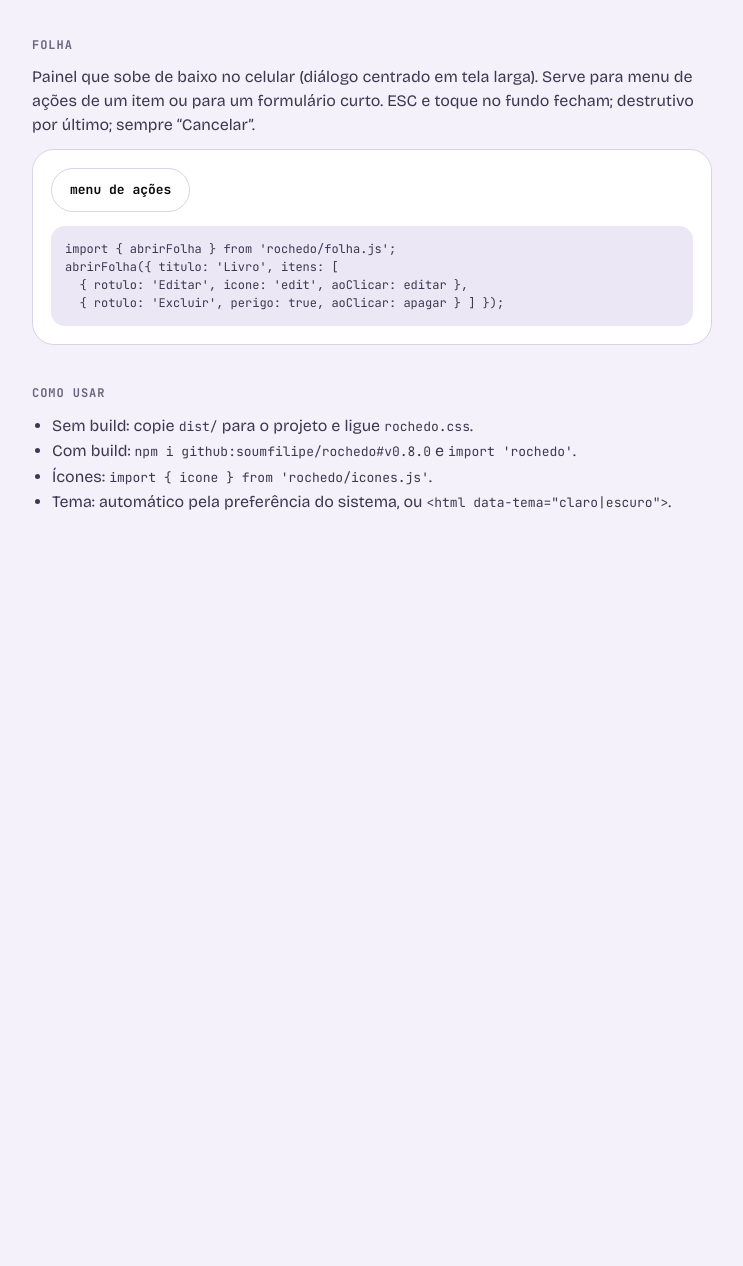
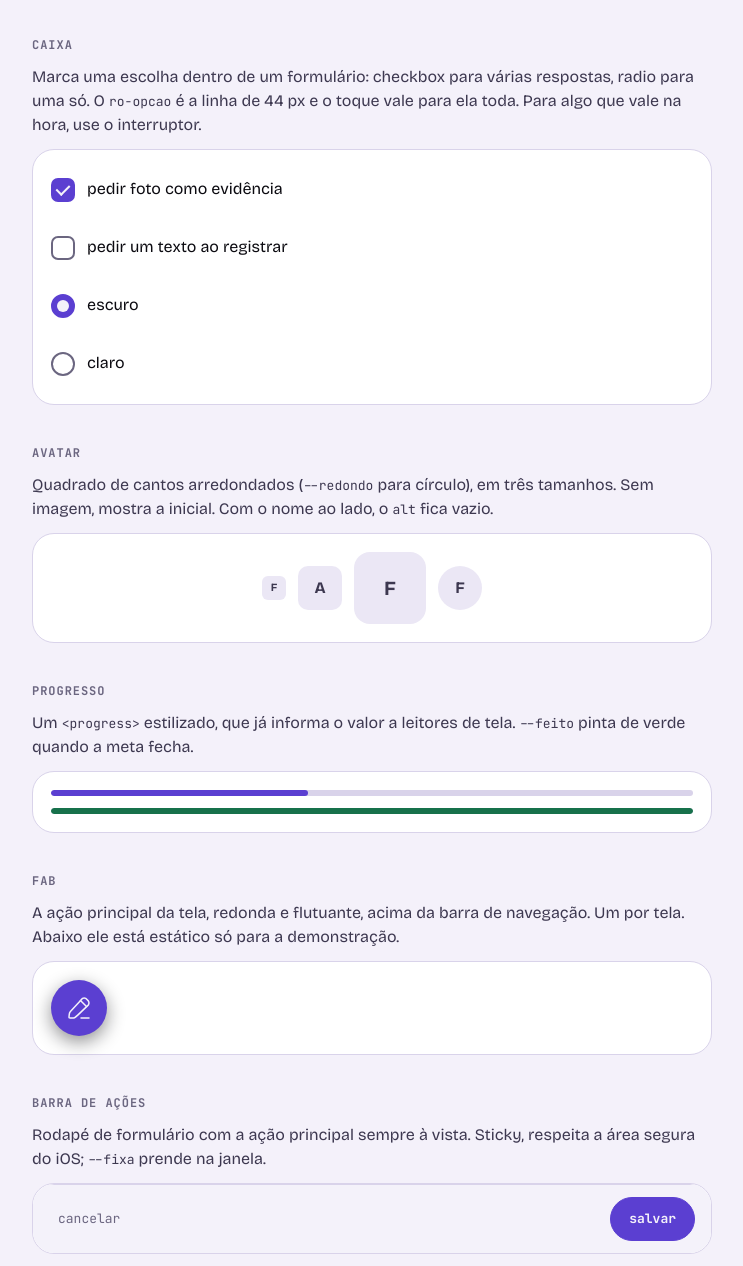
Before and after one commit to soumfilipe/rochedo, a website: page docs/index.html in a window 1280 px wide. Shown: the part 6494-7760 px from the top of the page, without its empty margins (268-1011 px from the left). Before the commit the page ends 7089 px from the top, so only its background shows below. Drawn offline with Linux system fonts and the light colour scheme.

Commit message:
Rochedo 0.12: caixa, avatar, progresso, fab e barra de ações
Co-Authored-By: Claude Sonnet 5.5 <noreply@anthropic.com>
Claude-Session: https://claude.ai/code/session_01XiKFt5i2sw42uYicfj63Kv

```diff
--- a/docs/index.html
+++ b/docs/index.html
@@ -260,6 +260,51 @@ confirmar(botao, () => apagar(id), { rotulo: 'toque de novo para apagar' });</pr
   </section>
 
   <section>
+    <h2>caixa</h2>
+    <p>Marca uma escolha dentro de um formulário: checkbox para várias respostas, radio para uma só. O <code>ro-opcao</code> é a linha de 44 px e o toque vale para ela toda. Para algo que vale na hora, use o interruptor.</p>
+    <div class="cartao" style="display:flex;flex-direction:column">
+      <label class="ro-opcao"><input class="ro-caixa" type="checkbox" checked> pedir foto como evidência</label>
+      <label class="ro-opcao"><input class="ro-caixa" type="checkbox"> pedir um texto ao registrar</label>
+      <label class="ro-opcao"><input class="ro-caixa" type="radio" name="cx" checked> escuro</label>
+      <label class="ro-opcao"><input class="ro-caixa" type="radio" name="cx"> claro</label>
+    </div>
+  </section>
+
+  <section>
+    <h2>avatar</h2>
+    <p>Quadrado de cantos arredondados (<code>--redondo</code> para círculo), em três tamanhos. Sem imagem, mostra a inicial. Com o nome ao lado, o <code>alt</code> fica vazio.</p>
+    <div class="cartao" style="display:flex;gap:12px;align-items:center">
+      <div style="display:flex;gap:12px;align-items:center"><span class="ro-avatar ro-avatar--pequeno" aria-hidden="true">f</span>
+      <span class="ro-avatar" aria-hidden="true">a</span>
+      <span class="ro-avatar ro-avatar--grande" aria-hidden="true">f</span>
+      <span class="ro-avatar ro-avatar--redondo" aria-hidden="true">f</span>
+    </div></div>
+  </section>
+
+  <section>
+    <h2>progresso</h2>
+    <p>Um <code>&lt;progress&gt;</code> estilizado, que já informa o valor a leitores de tela. <code>--feito</code> pinta de verde quando a meta fecha.</p>
+    <div class="cartao" style="display:flex;flex-direction:column;gap:12px">
+      <progress class="ro-progresso" value="40" max="100" aria-label="livro lido"></progress>
+      <progress class="ro-progresso ro-progresso--feito" value="100" max="100" aria-label="meta cumprida"></progress>
+    </div>
+  </section>
+
+  <section>
+    <h2>fab</h2>
+    <p>A ação principal da tela, redonda e flutuante, acima da barra de navegação. Um por tela. Abaixo ele está estático só para a demonstração.</p>
+    <div class="cartao"><button class="ro-fab" id="fab-1" type="button" aria-label="escrever" style="position:static"></button></div>
+  </section>
+
+  <section>
+    <h2>barra de ações</h2>
+    <p>Rodapé de formulário com a ação principal sempre à vista. Sticky, respeita a área segura do iOS; <code>--fixa</code> prende na janela.</p>
+    <div class="cartao" style="padding:0;overflow:hidden">
+      <div class="ro-barra-acoes" style="position:static"><button class="ro-botao ro-botao--quieto" type="button">cancelar</button><button class="ro-botao ro-botao--principal" type="button">salvar</button></div>
+    </div>
+  </section>
+
+  <section>
     <h2>folha</h2>
     <p>Painel que sobe de baixo no celular (diálogo centrado em tela larga). Serve para menu de ações de um item ou para um formulário curto. ESC e toque no fundo fecham; destrutivo por último; sempre “Cancelar”.</p>
     <div class="cartao">
@@ -292,6 +337,7 @@ abrirFolha({ titulo: 'Livro', itens: [
   document.querySelector('#ca-1').append(icone('search', 20)); document.querySelector('#ca-2').append(icone('back', 22));
   document.querySelectorAll('#ba-1 .ro-barra__icone').forEach((el, i) => el.prepend(icone(['home', 'notifications', 'clock', 'bookmark'][i], 24)));
   document.querySelector('#ba-1 .ro-barra__acao').append(icone('add', 26));
+  document.getElementById('fab-1').append(icone('edit', 24));
   import { confirmar } from '../dist/confirmar.js';
   confirmar(document.getElementById('apagar'), () => aviso('Apagado (de mentira)'), { rotulo: 'toque de novo para apagar' });
   document.getElementById('av-1').onclick = () => aviso('Nota salva');
--- a/package.json
+++ b/package.json
@@ -1,6 +1,6 @@
 {
   "name": "rochedo",
-  "version": "0.11.0",
+  "version": "0.12.0",
   "description": "Rochedo: design system de Filipe Costa (variáveis, fontes, ícones e componentes em CSS puro).",
   "type": "module",
   "files": ["dist", "src"],
--- /dev/null
+++ b/src/componentes/avatar.css
@@ -0,0 +1,23 @@
+/* Avatar: imagem de uma pessoa ou conta, quadrada com cantos arredondados.
+   <img class="ro-avatar" src="…" alt="">           (alt vazio quando o nome aparece ao lado)
+   <span class="ro-avatar" aria-hidden="true">F</span>   (sem imagem: a inicial)
+   Tamanhos: --pequeno 24px, padrão 44px, --grande 72px. ro-avatar--redondo para círculo. */
+.ro-avatar {
+  flex: none;
+  box-sizing: border-box;
+  display: inline-flex;
+  align-items: center;
+  justify-content: center;
+  width: 44px;
+  height: 44px;
+  border-radius: 10px;
+  background: var(--ro-superficie-2);
+  color: var(--ro-texto-forte-apoio);
+  font: 700 var(--ro-tam-corpo)/1 var(--ro-fonte-titulo);
+  text-transform: uppercase;
+  object-fit: cover;
+  overflow: hidden;
+}
+.ro-avatar--pequeno { width: 24px; height: 24px; border-radius: 6px; font-size: var(--ro-tam-micro); }
+.ro-avatar--grande { width: 72px; height: 72px; border-radius: 16px; font-size: var(--ro-tam-destaque); }
+.ro-avatar--redondo { border-radius: 50%; }
--- /dev/null
+++ b/src/componentes/barra-acoes.css
@@ -0,0 +1,23 @@
+/* Barra de ações: rodapé de um formulário ou editor, com a ação principal e as secundárias sempre à vista.
+   <div class="ro-barra-acoes">
+     <button class="ro-botao ro-botao--quieto">cancelar</button>
+     <button class="ro-botao ro-botao--principal">salvar</button>
+   </div>
+   Fica colada ao fim da tela (sticky) e respeita a área segura do iOS. ro-barra-acoes--fixa a prende à janela. */
+.ro-barra-acoes {
+  position: sticky;
+  bottom: 0;
+  z-index: 8;
+  box-sizing: border-box;
+  display: flex;
+  align-items: center;
+  justify-content: flex-end;
+  gap: var(--ro-espaco-2);
+  padding: var(--ro-espaco-3) var(--ro-espaco-4) calc(var(--ro-espaco-3) + env(safe-area-inset-bottom));
+  background: color-mix(in srgb, var(--ro-fundo) 92%, transparent);
+  -webkit-backdrop-filter: blur(14px);
+  backdrop-filter: blur(14px);
+  border-top: 1px solid var(--ro-borda);
+}
+.ro-barra-acoes--fixa { position: fixed; left: 0; right: 0; }
+.ro-barra-acoes > .ro-botao--principal { margin-left: auto; }
--- /dev/null
+++ b/src/componentes/caixa.css
@@ -0,0 +1,52 @@
+/* Caixa: marca uma escolha dentro de um formulário (não vale na hora; para isso, use o interruptor).
+   Checkbox: várias respostas possíveis. Radio: uma só dentre várias.
+   <label class="ro-opcao"><input class="ro-caixa" type="checkbox"> pedir foto como evidência</label>
+   <label class="ro-opcao"><input class="ro-caixa" type="radio" name="tema" value="claro"> claro</label>
+   A .ro-opcao é a linha de 44 px: o toque vale para ela toda. */
+.ro-opcao {
+  display: flex;
+  align-items: center;
+  gap: var(--ro-espaco-3);
+  min-height: var(--ro-alvo);
+  color: var(--ro-texto);
+  font: 400 var(--ro-tam-corpo)/1.4 var(--ro-fonte-titulo);
+  cursor: pointer;
+}
+.ro-caixa {
+  appearance: none;
+  -webkit-appearance: none;
+  position: relative;
+  flex: none;
+  width: 24px;
+  height: 24px;
+  margin: 0;
+  border: 2px solid var(--ro-apoio);
+  border-radius: 7px;
+  background: transparent;
+  cursor: pointer;
+  transition: background var(--ro-rapido) var(--ro-easing), border-color var(--ro-rapido);
+  -webkit-tap-highlight-color: transparent;
+}
+.ro-caixa[type='radio'] { border-radius: 50%; }
+.ro-caixa:checked { background: var(--ro-acento); border-color: var(--ro-acento); }
+.ro-caixa[type='checkbox']:checked::after {
+  content: '';
+  position: absolute;
+  left: 6px;
+  top: 2px;
+  width: 6px;
+  height: 11px;
+  border: solid var(--ro-sobre-acento);
+  border-width: 0 2.5px 2.5px 0;
+  transform: rotate(45deg);
+}
+.ro-caixa[type='radio']:checked::after {
+  content: '';
+  position: absolute;
+  inset: 4px;
+  border-radius: 50%;
+  background: var(--ro-sobre-acento);
+}
+.ro-caixa:focus-visible { outline: 2px solid var(--ro-foco); outline-offset: 2px; }
+.ro-caixa:disabled { opacity: 0.45; cursor: not-allowed; }
+@media (prefers-reduced-motion: reduce) { .ro-caixa { transition: none; } }
--- /dev/null
+++ b/src/componentes/fab.css
@@ -0,0 +1,26 @@
+/* Fab: a ação principal da tela, redonda e flutuante (escrever, capturar, criar).
+   <button class="ro-fab" aria-label="escrever"><svg …/></button>
+   Fica acima da barra de navegação (usa --ro-barra-altura). Um por tela. */
+.ro-fab {
+  position: fixed;
+  right: var(--ro-espaco-4);
+  bottom: calc(var(--ro-barra-altura, 64px) + env(safe-area-inset-bottom) + var(--ro-espaco-4));
+  z-index: 9;
+  display: grid;
+  place-items: center;
+  width: 56px;
+  height: 56px;
+  padding: 0;
+  border: 0;
+  border-radius: 50%;
+  background: var(--ro-acento);
+  color: var(--ro-sobre-acento);
+  box-shadow: 0 6px 18px color-mix(in srgb, var(--ro-noite) 45%, transparent);
+  cursor: pointer;
+  transition: transform var(--ro-rapido) var(--ro-easing);
+  -webkit-tap-highlight-color: transparent;
+}
+.ro-fab:active { transform: scale(0.94); }
+.ro-fab:focus-visible { outline: 2px solid var(--ro-foco); outline-offset: 3px; }
+.ro-fab[hidden] { display: none; }
+@media (prefers-reduced-motion: reduce) { .ro-fab { transition: none; } }
--- /dev/null
+++ b/src/componentes/progresso.css
@@ -0,0 +1,21 @@
+/* Progresso: quanto de algo já foi feito. Use <progress>, que já informa o valor a leitores de tela.
+   <progress class="ro-progresso" value="40" max="100" aria-label="livro lido"></progress>
+   ro-progresso--feito pinta de cor cheia (meta concluída). Sem value, fica indeterminado. */
+.ro-progresso {
+  appearance: none;
+  -webkit-appearance: none;
+  display: block;
+  width: 100%;
+  height: 6px;
+  border: 0;
+  border-radius: 3px;
+  background: var(--ro-borda);
+  color: var(--ro-acento);
+  overflow: hidden;
+}
+.ro-progresso::-webkit-progress-bar { background: var(--ro-borda); }
+.ro-progresso::-webkit-progress-value { background: var(--ro-acento); border-radius: 3px; transition: width var(--ro-medio) var(--ro-easing); }
+.ro-progresso::-moz-progress-bar { background: var(--ro-acento); border-radius: 3px; }
+.ro-progresso--feito::-webkit-progress-value { background: var(--ro-sucesso); }
+.ro-progresso--feito::-moz-progress-bar { background: var(--ro-sucesso); }
+@media (prefers-reduced-motion: reduce) { .ro-progresso::-webkit-progress-value { transition: none; } }
```
Also changed, not shown: README.md, dist/fontes.css, dist/rochedo.css, dist/tokens.css.
